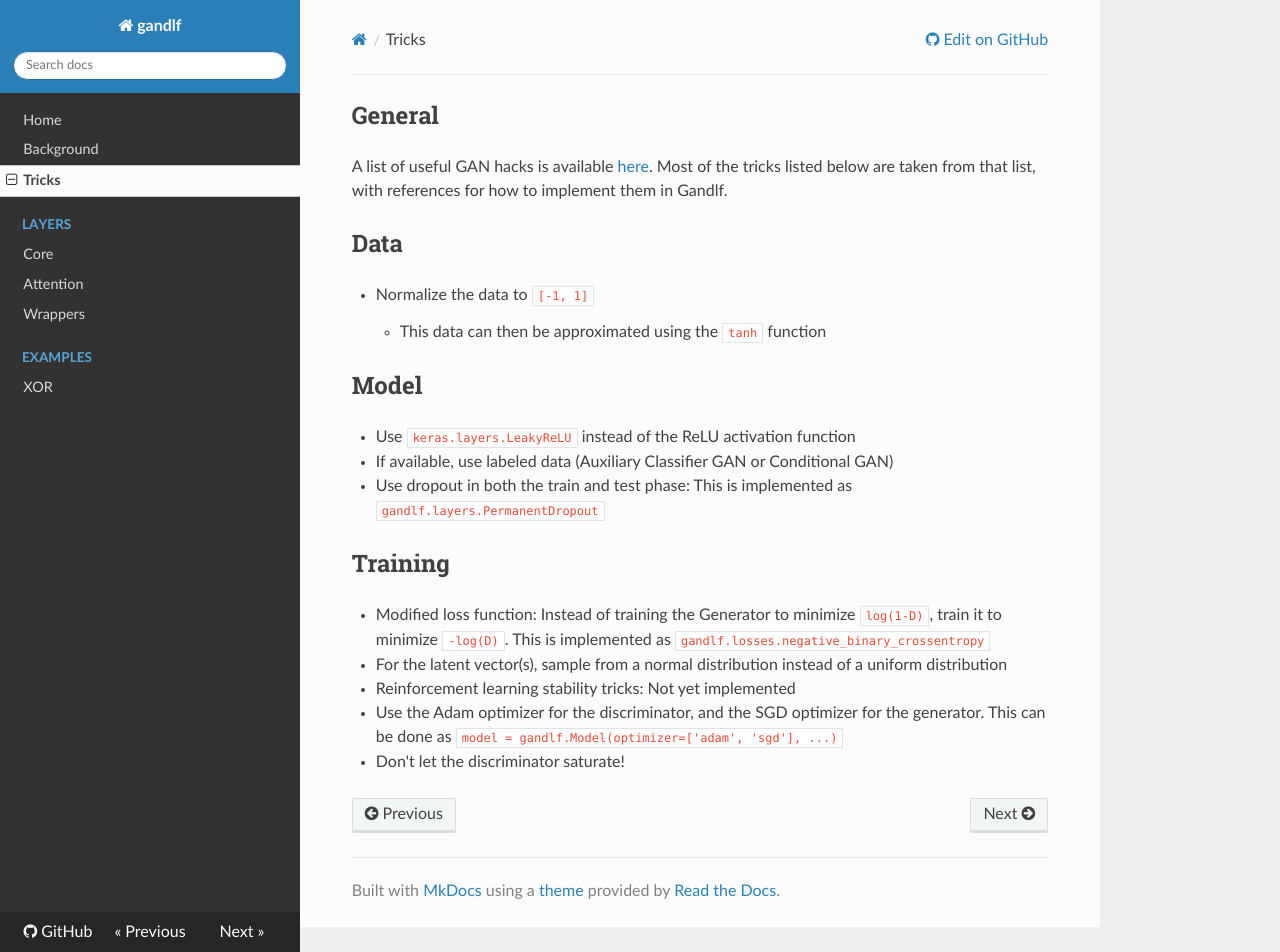
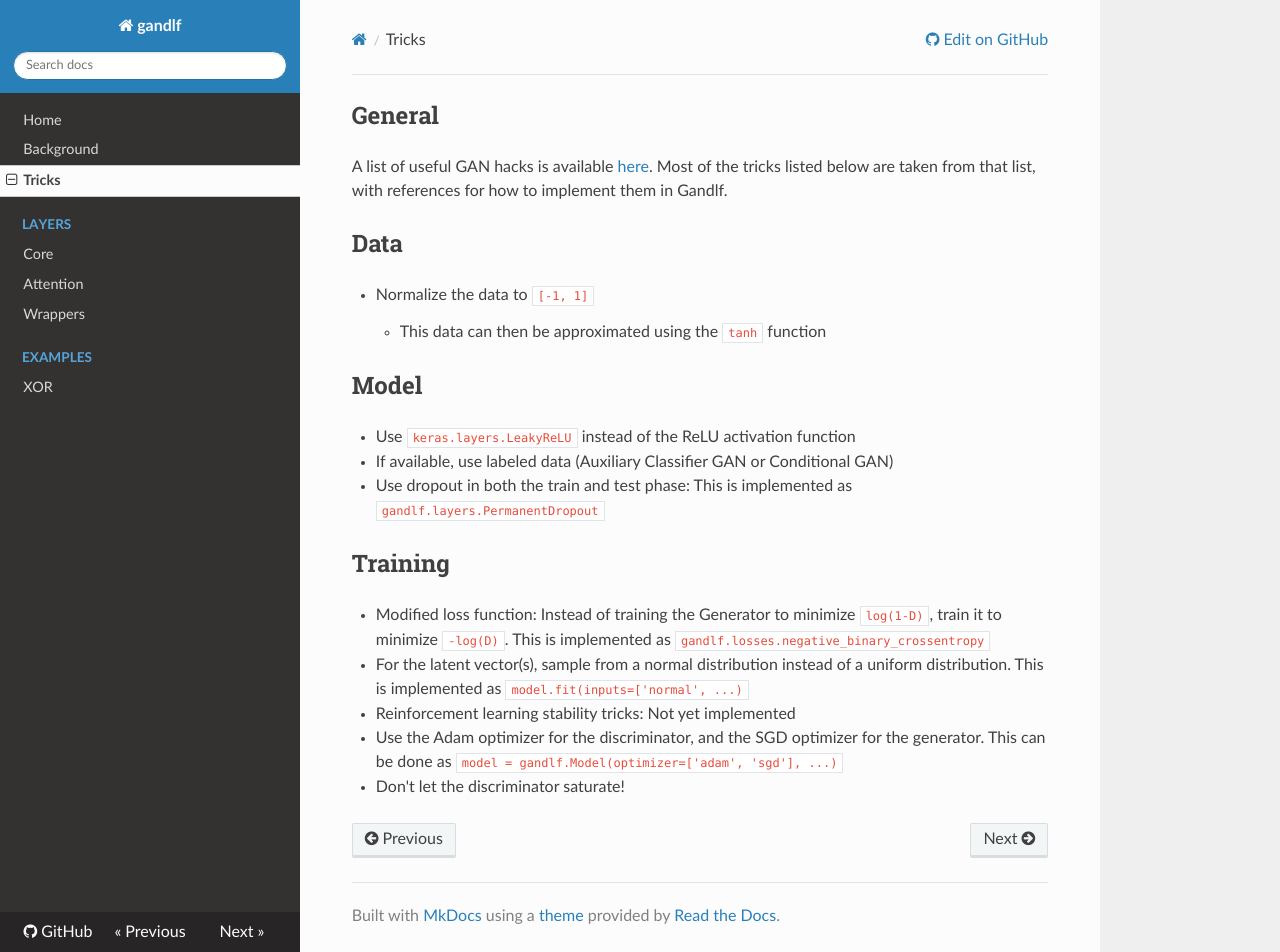
Before and after one commit to codekansas/gandlf, an MkDocs documentation site: the page built from docs/tricks.md, in a window 1280 px wide and 952 px high. Built offline with MkDocs 1.6.1, drawn with Linux system fonts in a browser that asks for light colours; nearby versions of some CDN libraries; old or Windows-style settings are respelled for this version of MkDocs.

Commit message:
minor changes to docs

```diff
--- a/docs/tricks.md
+++ b/docs/tricks.md
@@ -16,7 +16,7 @@ A list of useful GAN hacks is available [here](https://github.com/soumith/ganhac
 ## Training
 
   - Modified loss function: Instead of training the Generator to minimize `log(1-D)`, train it to minimize `-log(D)`. This is implemented as `gandlf.losses.negative_binary_crossentropy`
-  - For the latent vector(s), sample from a normal distribution instead of a uniform distribution
+  - For the latent vector(s), sample from a normal distribution instead of a uniform distribution. This is implemented as `model.fit(inputs=['normal', ...)`
   - Reinforcement learning stability tricks: Not yet implemented
   - Use the Adam optimizer for the discriminator, and the SGD optimizer for the generator. This can be done as `model = gandlf.Model(optimizer=['adam', 'sgd'], ...)`
   - Don't let the discriminator saturate!
```
Also changed, not shown: README.md (+3 -1 lines).
